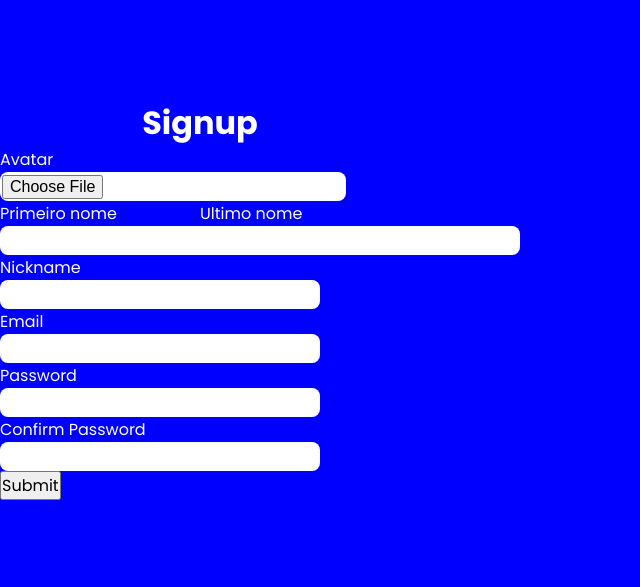
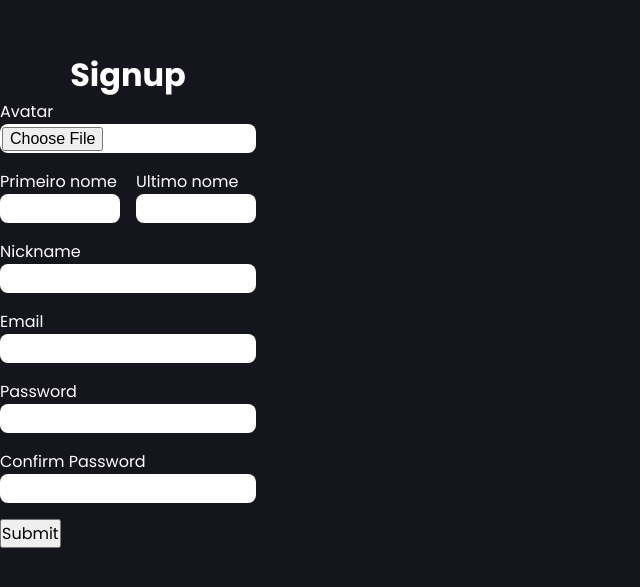
Before and after one commit to LuanAnders0n/theTreeRpg, a React (Create React App) app: page /signUp in a window 1280 px wide. Shown: the part 101-688 px from the top of the page, without its empty margins (0-640 px from the left). Built offline with nearby package versions, Linux system fonts and the light colour scheme; the HTML template or start-up script is replaced by a standard one.

Commit message:
fix-form

```diff
--- a/src/pages/SignUp/index.tsx
+++ b/src/pages/SignUp/index.tsx
@@ -1,7 +1,7 @@
 import React from 'react';
 import { Formik, Field, Form, FormikHelpers } from 'formik';
 
-import { Container, StyledForm } from './styles';
+import { Container } from './styles';
 import Grid from '@mui/material/Unstable_Grid2/Grid2';
 
 interface Values {
@@ -14,21 +14,16 @@ interface Values {
 }
 
 const SignUp = () => {
-  return (
-    <Container>
-      <div className="image" />
-      <StyledForm>
-        <h1>Signup</h1>
-        <Formik
-          initialValues={{
+  const initialValues: Values = {
     avatar: '',
     firstName: '',
     lastName: '',
     nickname: '',
     email: '',
     password: '',
-          }}
-          onSubmit={(
+  };
+
+  const onSubmit = (
     values: Values,
     { setSubmitting }: FormikHelpers<Values>
   ) => {
@@ -36,10 +31,15 @@ const SignUp = () => {
       alert(JSON.stringify(values, null, 2));
       setSubmitting(false);
     }, 500);
-          }}
-        >
-          <Form>
-            <Grid container>
+  };
+
+  return (
+    <Container>
+      <div className="image" />
+      <Formik initialValues={initialValues} onSubmit={onSubmit}>
+        <Form className="form">
+            <h1>Signup</h1>
+          <Grid container spacing={2}>
             <Grid xs={12}>
               <label htmlFor="firstName">Avatar</label>
               <Field id="avatar" name="avatar" type="file" accept="image/*" />
@@ -85,7 +85,6 @@ const SignUp = () => {
           </Grid>
         </Form>
       </Formik>
-      </StyledForm>
     </Container>
   );
 };
--- a/src/pages/SignUp/styles.ts
+++ b/src/pages/SignUp/styles.ts
@@ -2,36 +2,32 @@ import styled from 'styled-components';
 
 export const Container = styled.div`
   display: flex;
+  justify-content: flex-start;
   width: 100vw;
   height: 100vh;
 
   .image {
     width: 100%;
     height: 100%;
-    background-color: blue;
     position: absolute;
   }
-`;
 
-export const StyledForm = styled.div`
+  .form {
     display: flex;
     justify-content: center;
     align-items: center;
     flex-direction: column;
-  width: 400px;
-  height: 100%;
-  z-index: 99;
 
-  /* .mb-3 {
-    display: flex;
-    flex-direction: column;
-  } */
+    width: 20%;
+    z-index: 2;
 
     input {
+      display: flex;
       background-color: #ffffff;
       border-radius: 8px;
       padding: 2px;
       border: none;
-    display: flex;
+      width:100%;
+    }
   }
 `;
--- a/src/styles/global.ts
+++ b/src/styles/global.ts
@@ -1,4 +1,4 @@
-import { createGlobalStyle } from "styled-components";
+import { createGlobalStyle } from 'styled-components';
 
 export const GlobalStyle = createGlobalStyle`
   * {
```
Lines whose indentation alone changed are shown as unchanged.
